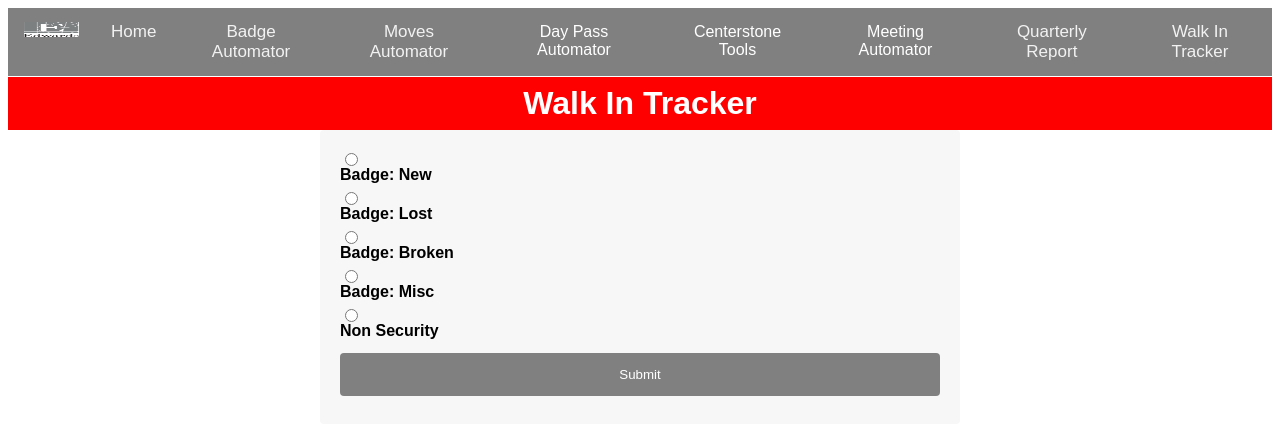
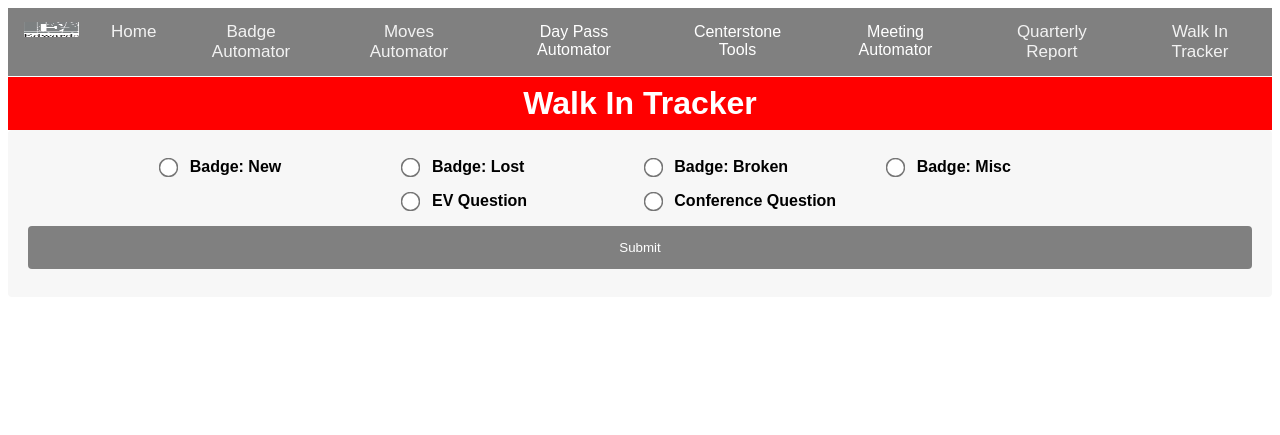
Before and after one commit to TommyLeeCookSE/Public-Facilitator, a Flask app: page /display_walkin_tracker.html in a window 1280 px wide. Shown: the top 435 px of the page. Run offline with Flask 3, Linux system fonts and the light colour scheme; data that the repository does not hold is empty.

Commit message:
WalkinPage and scripts completed

```diff
--- a/WebPages/main.py
+++ b/WebPages/main.py
@@ -131,16 +131,18 @@ def process_quarterly_report():
 
 @app.route('/display_walkin_tracker.html')
 def display_walking_tracker():
-    result = walkinTracker.walkin_table_info()
-    return render_template('WalkInPage.html', data = result)
+    result, counts = walkinTracker.walkin_table_info()
+    security_count, non_security_count = counts
+    return render_template('WalkInPage.html', data = result,security_count=security_count, non_security_count=non_security_count)
 
 @app.route('/submit_walkin_form', methods = ['POST'])
 def process_walkin():
     form_data = request.form
     selected_value = form_data.get('tracker')
     walkinTracker.process_walkin(selected_value)
-    result = walkinTracker.walkin_table_info()
-    return render_template("WalkInPage.html", data = result)
+    result, counts = walkinTracker.walkin_table_info()
+    security_count, non_security_count = counts
+    return render_template("WalkInPage.html", data = result,security_count=security_count, non_security_count=non_security_count)
 
 
 
--- a/WebPages/scripts/walkinTracker.py
+++ b/WebPages/scripts/walkinTracker.py
@@ -11,26 +11,33 @@ def walkin_table_info():
     #Returns the entire table soreted such that the most recent is ontop date, security, reason
     conn = sqlite3.connect(r'WebPages/facilities.db')
     cursor = conn.cursor()
-
+    security_count = 0
+    non_security_count = 0
+    list_of_objects = []
     query = ('''SELECT * FROM walkin_tracker''')
     cursor.execute(query)
-    list_of_objects = []
+
     rows = cursor.fetchall()
+
     for item in rows:
-         list_of_objects.append(Walkin(item[0],item[1],item[2]))
+        list_of_objects.append(Walkin(item[0],item[1],item[2]))
+        if item[1] == 1:
+            security_count += 1
+        else:
+             non_security_count +=1
 
     conn.close()
-    return list_of_objects
+
+    return list_of_objects[::-1], [security_count, non_security_count]
 
 def process_walkin(value):
-    #Using the value, execute a sql query that will take the current date and time, (security/nonsecurity via algorithm), and value and insert into the table
     conn = sqlite3.connect(r'WebPages/facilities.db')
     cursor = conn.cursor()
     now = datetime.now()
     date_time = now.strftime("%m/%d/%y %I:%M %p")
-    security = False
-    if "Badge:" in value:
-        security = True
+    security = 0
+    if "Badge" in value:
+        security = 1
 
     query = ('''
             INSERT INTO walkin_tracker (date,security,reason)
--- a/WebPages/static/mystyle.css
+++ b/WebPages/static/mystyle.css
@@ -29,6 +29,9 @@
 .page-title h1 {
   margin: 0;
 }
+h1,h2{
+  text-align:center;
+}
 
 .sheet_link  {
   display: block;
@@ -55,8 +58,8 @@
 }
 
 .column{
-  flex:1;
-  margin: 0px 80px;
+  display: flex;
+  flex-direction: row;
 }
 
 .video {
@@ -161,17 +164,18 @@ table tr:hover {
   color: white;
 }
 
-/* Equal width for table columns */
 table th,
 table td {
   text-align: center;
+  font-weight: bold;
+  font-size: 10em;
   padding: 8px;
   border: 1px solid #ddd;
-  font-size: 1em;
+  font-size: 1.5em;
 }
 
 table th {
-  background-color: red;
+  background-color: black;
   color: white;
   text-transform: uppercase;
 }
@@ -203,13 +207,48 @@ table th {
   white-space: nowrap; /* Prevents the content from breaking into multiple lines */
 }
 
+
+
+#walkinForm input[type="radio"]{
+  margin: 0.5em;
+  transform: scale(1.5);
+}
+
+#walkinForm label {
+  margin: 0.5em;
+}
+
+#walkin-table th {
+  table-layout: fixed;
+  width: calc(100%/3);
+}
+
+
+#walkinForm {
+  display: flex;
+  flex-direction: column;
+  align-items: center;
+}
+
+.radio-option{
+  display: flex;
+  align-items: center;
+}
+.radio-option label {
+  min-width: 200px;
+}
+
+.radio-option input[type="radio"] {
+  margin-right: 10px;
+}
+
 body {
   font-family: Arial, sans-serif;
 }
 
 form {
   width: 100%;
-  max-width: 600px;
+  box-sizing: border-box; /* Add this line */
   margin: 0 auto;
   padding: 20px;
   background-color: #f7f7f7;
--- a/WebPages/templates/WalkInPage.html
+++ b/WebPages/templates/WalkInPage.html
@@ -11,23 +11,42 @@
         </div>
         {% endblock %}
 
-        <form id = "walkinForm" method="POST" action="/submit_walkin_form" style="width: 100%;">
+        <form id = "walkinForm" method="POST" action="/submit_walkin_form" style="width: 100%; display: flex; justify-content: space-between;">
+            <div class="column">
+                <div class="radio-option">
                     <input type="radio" id="newBadge" name="tracker" value="New Badge">
                     <label for="newBadge">Badge: New</label>
+                </div>
+                <div class="radio-option">
                     <input type="radio" id="lostBadge" name="tracker" value="Lost Badge">
                     <label for="lostBadge">Badge: Lost</label>
+                </div>
+                <div class="radio-option">
                     <input type="radio" id="brokenBadge" name="tracker" value="Broken Badge">
                     <label for="brokenBadge">Badge: Broken</label>
+                </div>
+                <div class="radio-option">
                     <input type="radio" id="miscBadge" name="tracker" value="Misc Badge">
                     <label for="miscBadge">Badge: Misc</label>
-            <input type="radio" id="nonSecurity" name="tracker" value="Non Security">
-            <label for="nonSecurity">Non Security</label>
+                </div>
+            </div>
 
+            <div class="column">
+                <div class="radio-option">
+                    <input type="radio" id="evQuestion" name="tracker" value="EV Question">
+                    <label for="evQuestion">EV Question</label>
+                </div>
+                <div class="radio-option">
+                    <input type="radio" id="conferenceQuestion" name="tracker" value="Conference Question">
+                    <label for="conferenceQuestion">Conference Question</label>
+                </div>
+            </div>
             <input type="submit" value="Submit">
         </form>
+
         {% if data %}
         <div class="table-container">
-            <h2>Walk In Table</h2>
+            <h2>Walk In Table || Security: {{ security_count}} || Non-Security: {{ non_security_count }}</h2>
             <table id="walkin-table">
                 <tr>
                     <th>Date</th>
```
Also changed, not shown: WebPages/scripts/cmd.py (+6 -1 lines). Lines whose indentation alone changed are shown as unchanged.
